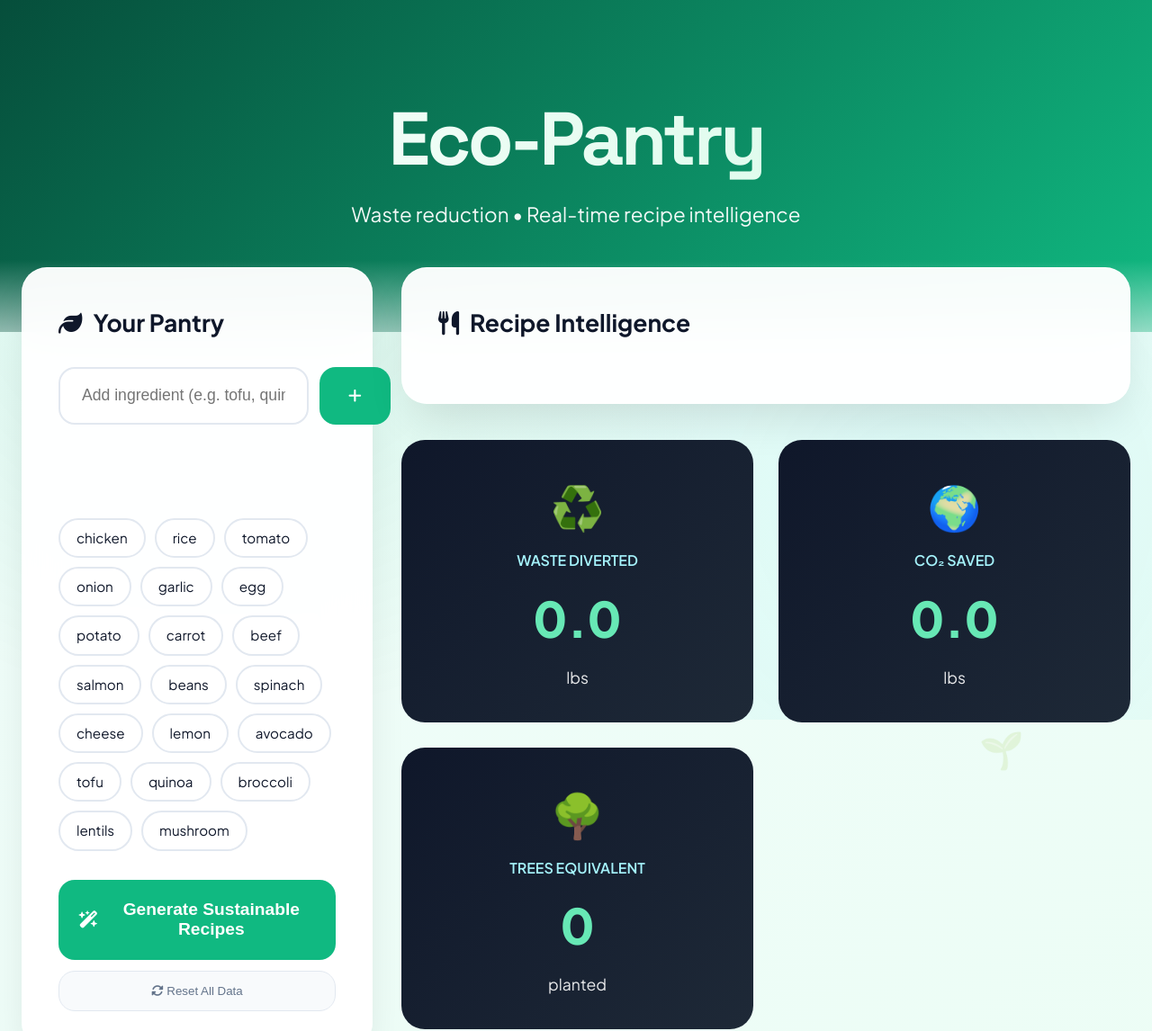
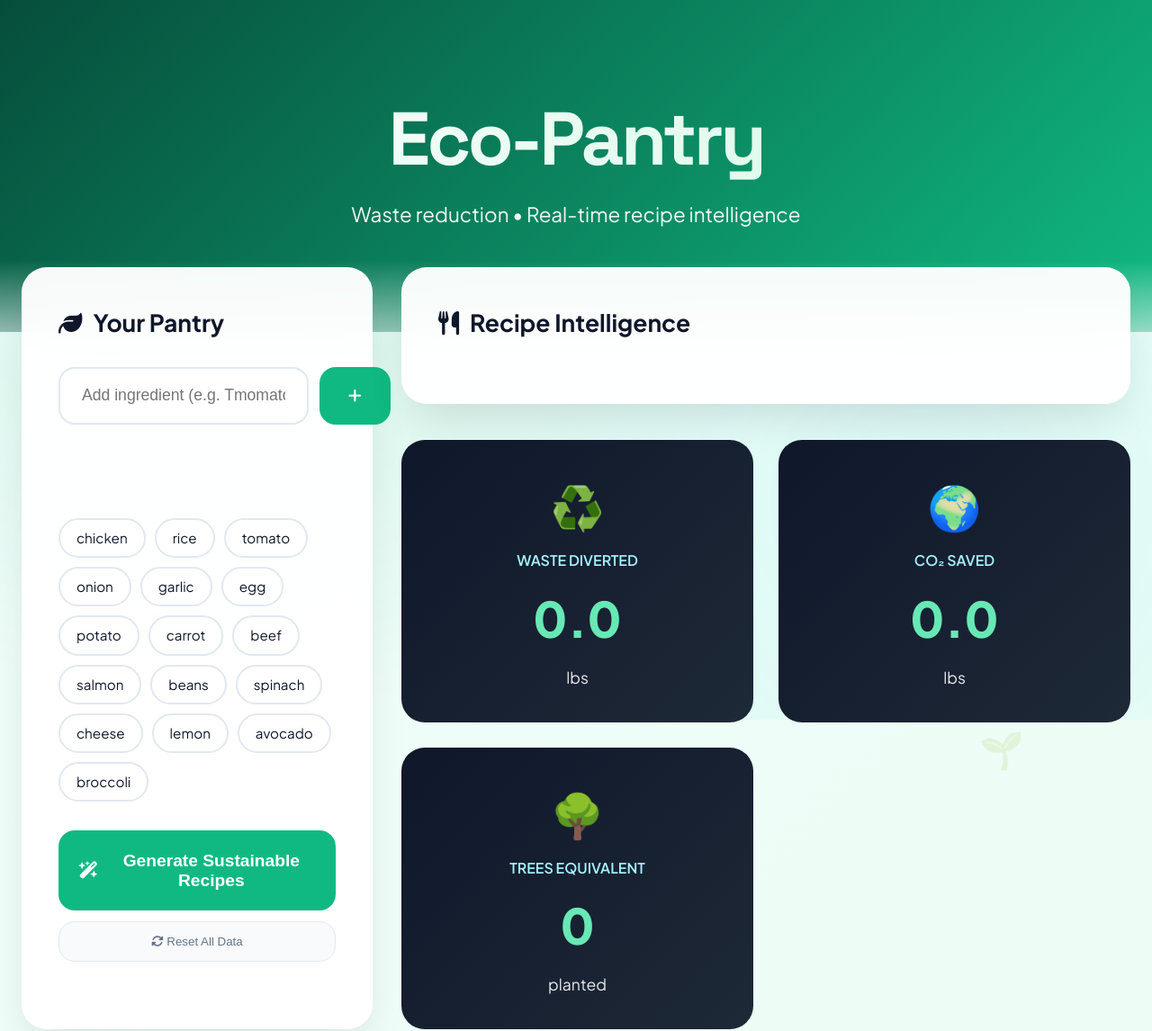
Before and after one commit to mohammedkamil-crypto/eco, a plain HTML site: page index.html in a window 1280 px wide. Shown: the top 1146 px of the page at 90% size. Drawn offline with Linux system fonts and the light colour scheme.

Commit message:
Add files via upload

```diff
--- a/eco.css
+++ b/eco.css
@@ -281,6 +281,7 @@
             color: #ef4444;
         }
 
+
         .modal-body {
             flex: 1;
             overflow-y: auto;
--- a/eco.js
+++ b/eco.js
@@ -18,7 +18,7 @@
             resetBtn: document.getElementById('reset-all-btn')
         };
 
-        const commonIngredients = ["chicken","rice","tomato","onion","garlic","egg","potato","carrot","beef","salmon","beans","spinach","cheese","lemon","avocado","tofu","quinoa","broccoli","lentils","mushroom"];
+        const commonIngredients = ["chicken","rice","tomato","onion","garlic","egg","potato","carrot","beef","salmon","beans","spinach","cheese","lemon","avocado","broccoli"];
 
         function renderSuggestions() {
             document.getElementById('suggestions').innerHTML = commonIngredients.map(ing => `
--- a/index.html
+++ b/index.html
@@ -32,7 +32,7 @@
             <h2><i class="fas fa-leaf"></i> Your Pantry</h2>
 
             <div class="input-group">
-                <input type="text" id="item-input" placeholder="Add ingredient (e.g. tofu, quinoa)">
+                <input type="text" id="item-input" placeholder="Add ingredient (e.g. Tmomato, chicken)">
                 <button class="btn-primary" id="add-btn"><i class="fas fa-plus"></i></button>
             </div>
 
```
